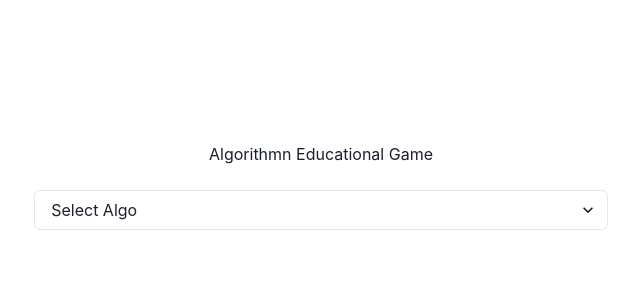
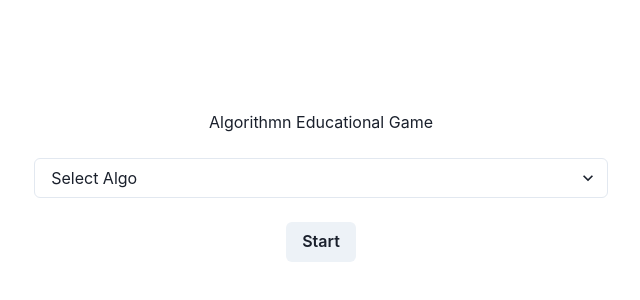
Before and after one commit to ShaimaaAliECE/se3350_project-group-7, a React (Create React App) app in the folder client/: page / in a window 1280 px wide. Shown: the part 214-514 px from the top of the page, without its empty margins (319-959 px from the left). Built offline with nearby package versions, Linux system fonts and the light colour scheme.

Commit message:
add button

```diff
--- a/client/src/App.tsx
+++ b/client/src/App.tsx
@@ -1,5 +1,6 @@
 import React, { useState } from "react";
-import { ChakraProvider, Select, Container } from "@chakra-ui/react";
+import { ChakraProvider, Select, Container} from "@chakra-ui/react";
+import { Button } from "@chakra-ui/react";
 
 function App() {
   const [algo, setAlgo] = useState("");
@@ -22,6 +23,8 @@ function App() {
         >
           <option value="MergeSort">Merge Sort</option>
         </Select>
+        <br></br>
+        <Button>Start</Button>
       </Container>
     </ChakraProvider>
   );
```
Also changed, not shown: 2 other files (tests, documents, lock files or other folders).
